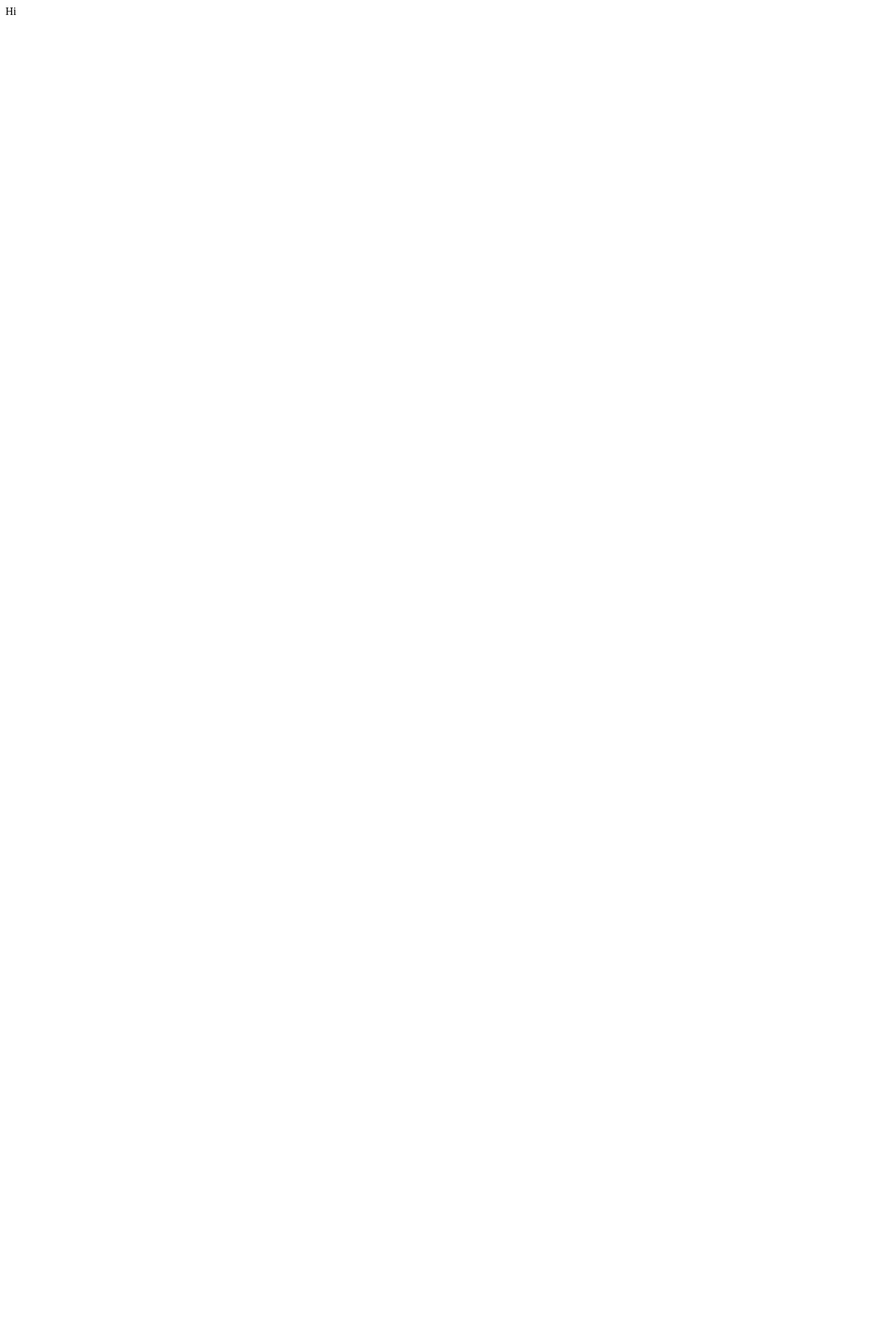
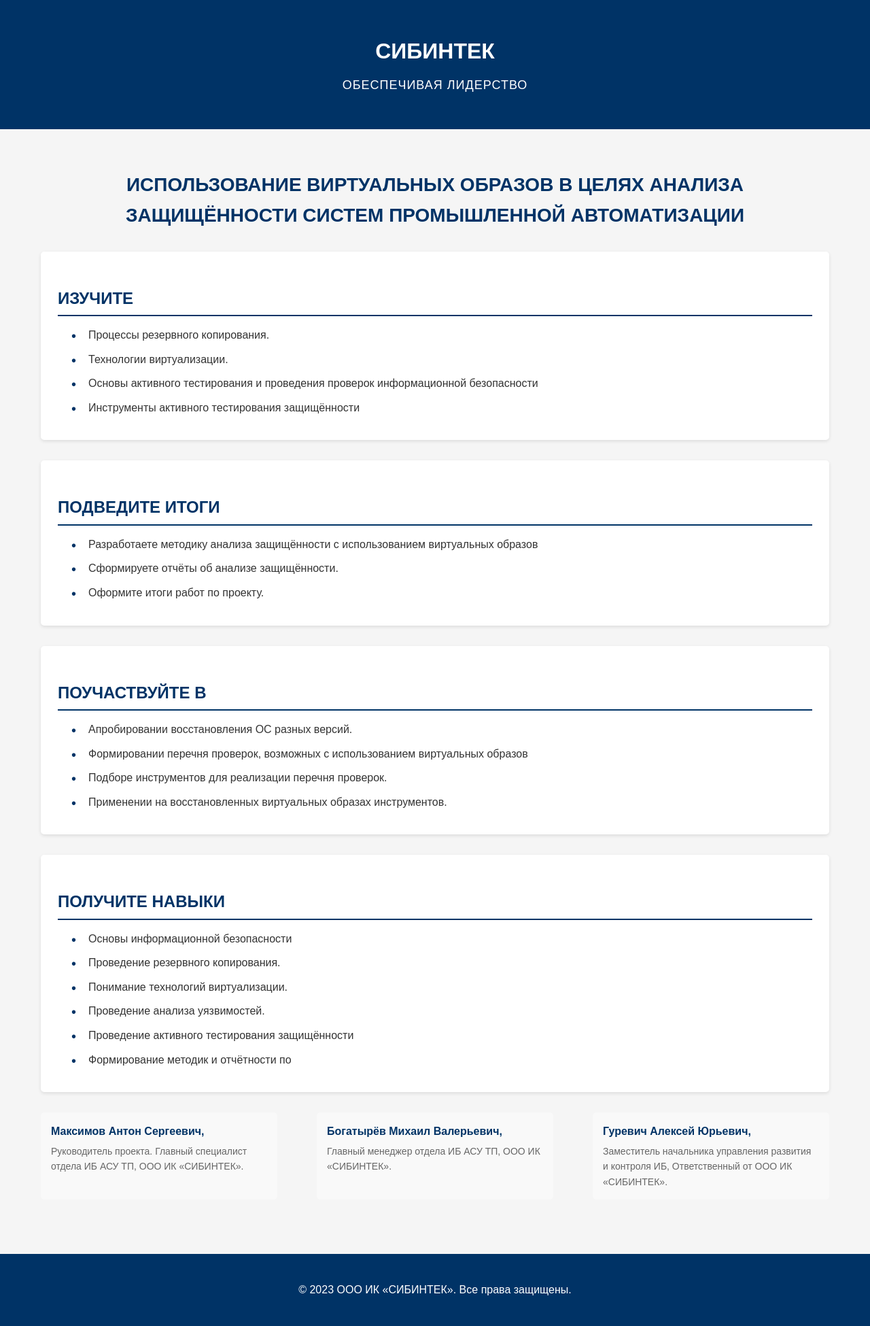
Before and after one commit to k0rfagen/Sibintek_site, a Django app: page / in a window 1280 px wide. Before the commit the page is almost empty. Shown: the whole page at 68% size. Before the commit the page ends 22 px from the top, so only its background shows below. Run offline with Django 5.2, Linux system fonts and the light colour scheme.

Commit message:
написана верстка главной страницы и стили которые не подгружаются

```diff
--- a/Sibintek_site/settings.py
+++ b/Sibintek_site/settings.py
@@ -9,7 +9,7 @@ https://docs.djangoproject.com/en/5.2/topics/settings/
 For the full list of settings and their values, see
 https://docs.djangoproject.com/en/5.2/ref/settings/
 """
-
+import os
 from pathlib import Path
 
 # Build paths inside the project like this: BASE_DIR / 'subdir'.
@@ -122,3 +122,6 @@ STATIC_URL = "static/"
 # https://docs.djangoproject.com/en/5.2/ref/settings/#default-auto-field
 
 DEFAULT_AUTO_FIELD = "django.db.models.BigAutoField"
+
+STATIC_URL = "static/"
+STATIC_ROOT = os.path.join(BASE_DIR, 'static')
--- /dev/null
+++ b/static/css/main.css
@@ -0,0 +1,127 @@
+* {
+    margin: 0;
+    padding: 0;
+    box-sizing: border-box;
+    font-family: 'Arial', sans-serif;
+}
+
+body {
+    background-color: #f5f5f5;
+    color: #333;
+    line-height: 1.6;
+}
+
+.container {
+    max-width: 1200px;
+    margin: 0 auto;
+    padding: 20px;
+}
+
+header {
+    background-color: #003366;
+    color: white;
+    padding: 30px 0;
+    text-align: center;
+    margin-bottom: 40px;
+}
+
+.logo {
+    font-size: 32px;
+    font-weight: bold;
+    margin-bottom: 10px;
+}
+
+.slogan {
+    font-size: 18px;
+    font-weight: 300;
+    letter-spacing: 1px;
+}
+
+h1 {
+    color: #003366;
+    font-size: 28px;
+    margin-bottom: 30px;
+    text-align: center;
+}
+
+h2 {
+    color: #003366;
+    font-size: 24px;
+    margin: 25px 0 15px;
+    border-bottom: 2px solid #003366;
+    padding-bottom: 5px;
+}
+
+h3 {
+    color: #003366;
+    font-size: 20px;
+    margin: 20px 0 10px;
+}
+
+.section {
+    background-color: white;
+    border-radius: 5px;
+    box-shadow: 0 2px 5px rgba(0,0,0,0.1);
+    padding: 25px;
+    margin-bottom: 30px;
+}
+
+ul {
+    list-style-type: none;
+    padding-left: 20px;
+}
+
+ul li {
+    margin-bottom: 10px;
+    position: relative;
+    padding-left: 25px;
+}
+
+ul li:before {
+    content: "•";
+    color: #003366;
+    font-size: 20px;
+    position: absolute;
+    left: 0;
+    top: -2px;
+}
+
+.team {
+    display: flex;
+    flex-wrap: wrap;
+    justify-content: space-between;
+    margin-top: 30px;
+}
+
+.team-member {
+    flex-basis: 30%;
+    margin-bottom: 20px;
+    background-color: #f9f9f9;
+    padding: 15px;
+    border-radius: 5px;
+}
+
+.team-member strong {
+    display: block;
+    color: #003366;
+    margin-bottom: 5px;
+}
+
+.team-member p {
+    font-size: 14px;
+    color: #666;
+}
+
+footer {
+    background-color: #003366;
+    color: white;
+    text-align: center;
+    padding: 20px 0;
+    margin-top: 40px;
+}
+
+@media (max-width: 768px) {
+    .team-member {
+        flex-basis: 100%;
+    }
+}
--- a/templates/index.html
+++ b/templates/index.html
@@ -1,10 +1,87 @@
+{% load static %}
 <!DOCTYPE html>
-<html lang="en">
+<html lang="ru">
 <head>
     <meta charset="UTF-8">
-    <title>Main</title>
+    <meta name="viewport" content="width=device-width, initial-scale=1.0">
+    <title>СИБИНТЕК - Обеспечивая лидерство</title>
+    <link rel="stylesheet" href="/static/css/main.css">
 </head>
+
 <body>
-Hi
+    <header>
+        <div class="container">
+            <div class="logo">СИБИНТЕК</div>
+            <div class="slogan">ОБЕСПЕЧИВАЯ ЛИДЕРСТВО</div>
+        </div>
+    </header>
+
+    <div class="container">
+        <h1>ИСПОЛЬЗОВАНИЕ ВИРТУАЛЬНЫХ ОБРАЗОВ В ЦЕЛЯХ АНАЛИЗА ЗАЩИЩЁННОСТИ СИСТЕМ ПРОМЫШЛЕННОЙ АВТОМАТИЗАЦИИ</h1>
+
+        <div class="section">
+            <h2>ИЗУЧИТЕ</h2>
+            <ul>
+                <li>Процессы резервного копирования.</li>
+                <li>Технологии виртуализации.</li>
+                <li>Основы активного тестирования и проведения проверок информационной безопасности</li>
+                <li>Инструменты активного тестирования защищённости</li>
+            </ul>
+        </div>
+
+        <div class="section">
+            <h2>ПОДВЕДИТЕ ИТОГИ</h2>
+            <ul>
+                <li>Разработаете методику анализа защищённости с использованием виртуальных образов</li>
+                <li>Сформируете отчёты об анализе защищённости.</li>
+                <li>Оформите итоги работ по проекту.</li>
+            </ul>
+        </div>
+
+        <div class="section">
+            <h2>ПОУЧАСТВУЙТЕ В</h2>
+            <ul>
+                <li>Апробировании восстановления ОС разных версий.</li>
+                <li>Формировании перечня проверок, возможных с использованием виртуальных образов</li>
+                <li>Подборе инструментов для реализации перечня проверок.</li>
+                <li>Применении на восстановленных виртуальных образах инструментов.</li>
+            </ul>
+        </div>
+
+        <div class="section">
+            <h2>ПОЛУЧИТЕ НАВЫКИ</h2>
+            <ul>
+                <li>Основы информационной безопасности</li>
+                <li>Проведение резервного копирования.</li>
+                <li>Понимание технологий виртуализации.</li>
+                <li>Проведение анализа уязвимостей.</li>
+                <li>Проведение активного тестирования защищённости</li>
+                <li>Формирование методик и отчётности по</li>
+            </ul>
+        </div>
+
+        <div class="team">
+            <div class="team-member">
+                <strong>Максимов Антон Сергеевич,</strong>
+                <p>Руководитель проекта. Главный специалист отдела ИБ АСУ ТП, ООО ИК «СИБИНТЕК».</p>
+            </div>
+
+            <div class="team-member">
+                <strong>Богатырёв Михаил Валерьевич,</strong>
+                <p>Главный менеджер отдела ИБ АСУ ТП, ООО ИК «СИБИНТЕК».</p>
+            </div>
+
+            <div class="team-member">
+                <strong>Гуревич Алексей Юрьевич,</strong>
+                <p>Заместитель начальника управления развития и контроля ИБ, Ответственный от ООО ИК «СИБИНТЕК».</p>
+            </div>
+        </div>
+    </div>
+
+    <footer>
+        <div class="container">
+            <p>© 2023 ООО ИК «СИБИНТЕК». Все права защищены.</p>
+        </div>
+    </footer>
 </body>
 </html>
```
